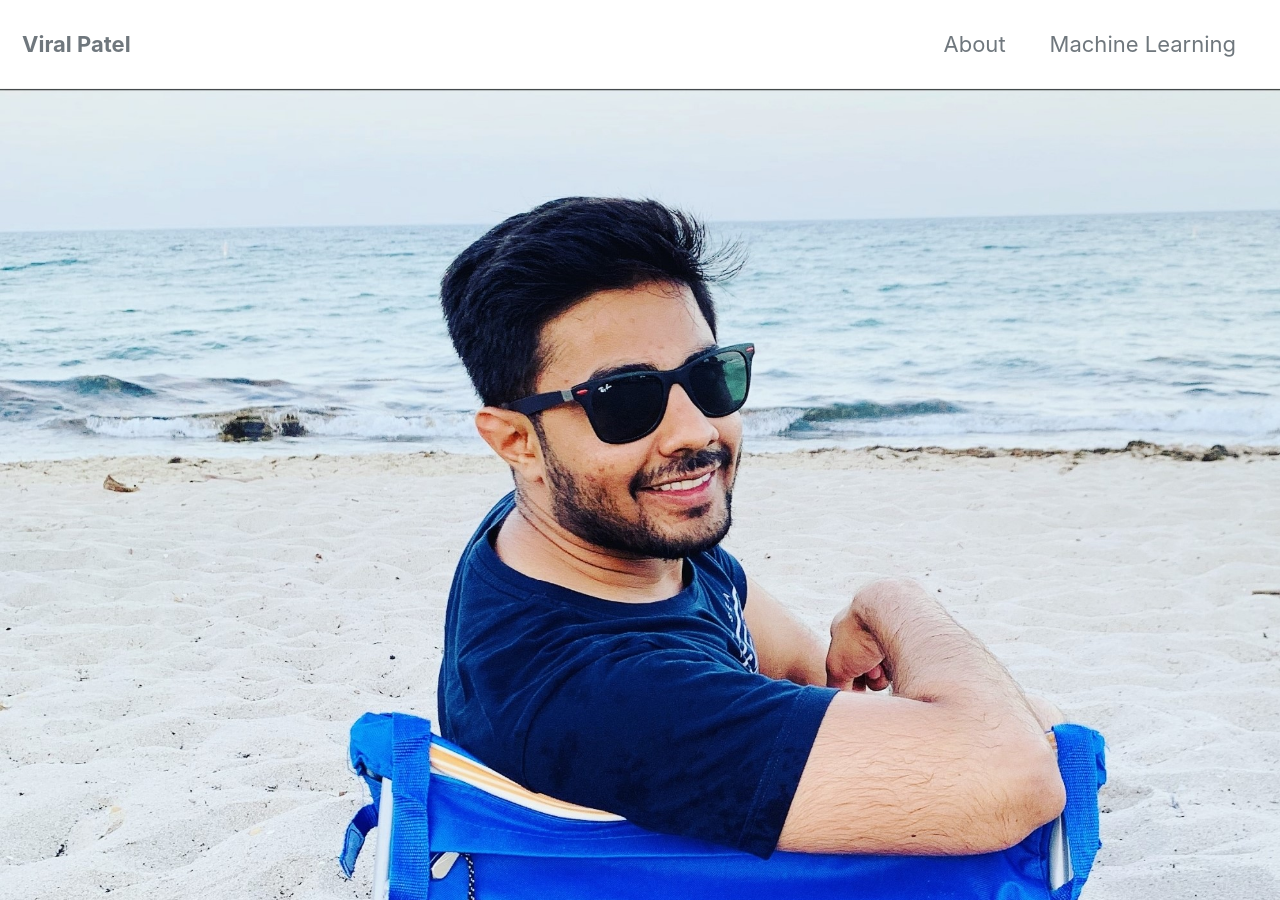
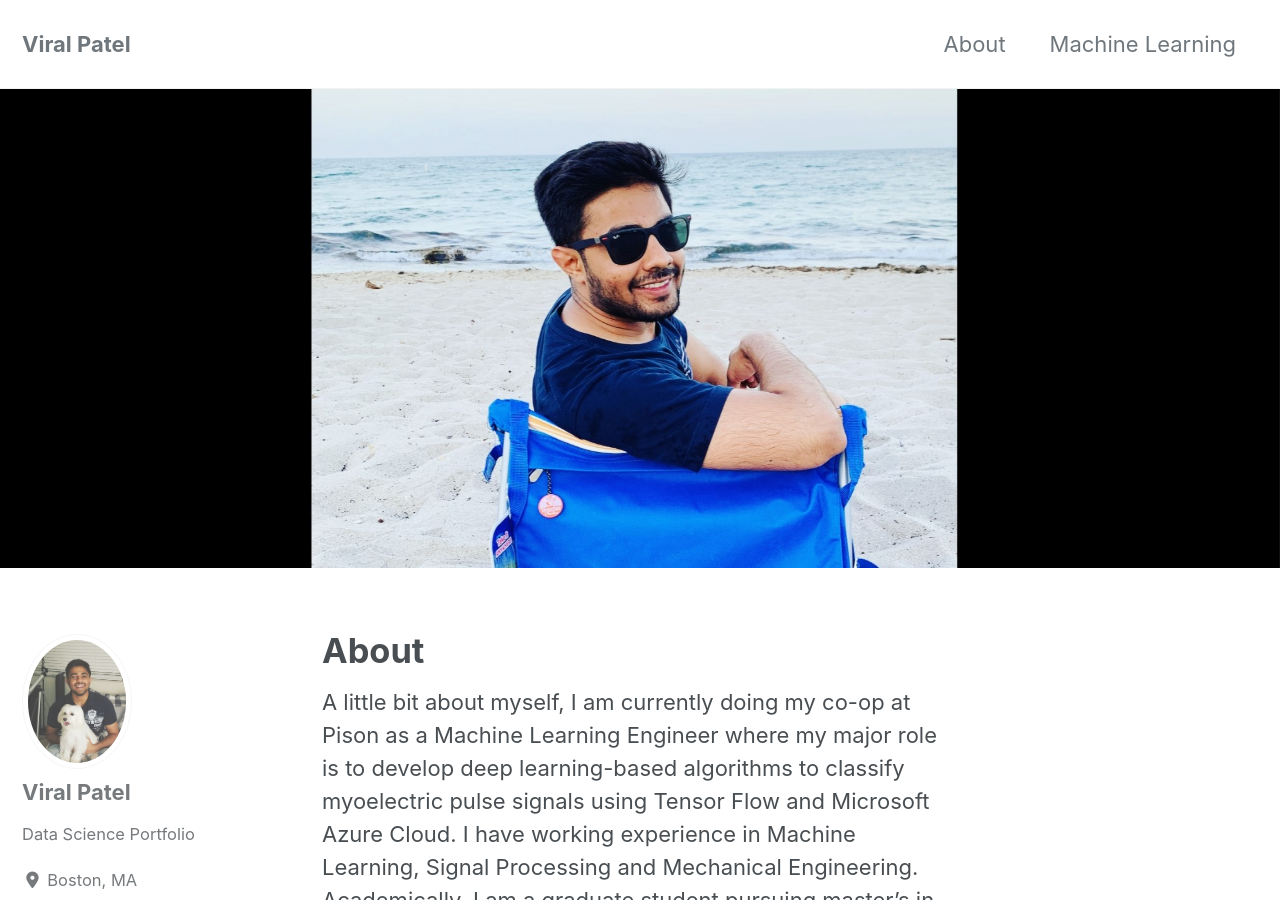
Before and after one commit to viralpatel3/viralpatel3.github.io, a Jekyll site: the page built from _pages/about.md, in a window 1280 px wide and 900 px high. Built offline with Jekyll 4.4.1, drawn with Linux system fonts in a browser that asks for light colours; cached includes are drawn as plain includes; nearby versions of some CDN libraries.

Commit message:
changing aspect ratio

```diff
--- a/_pages/about.md
+++ b/_pages/about.md
@@ -2,7 +2,7 @@
 title: "About"
 permalink: /about/
 header:
-  image: "/images/fl_resized3.jpg"
+  image: "/images/fl_resized4.jpg"
 ---
 
  A little bit about myself, I am currently doing my co-op at Pison as a Machine Learning Engineer where my major role is to develop deep learning-based algorithms to classify myoelectric pulse signals using Tensor Flow and Microsoft Azure Cloud. I have working experience in Machine Learning, Signal Processing and Mechanical Engineering.  Academically, I am a graduate student pursuing master’s in Data Science(Graduating Dec 2019) from Northeastern University. My career objective is to work as a Machine Learning Engineer in a cross functional team where projects include data preprocessing, visualization, feature transformation, modeling and real time deployment of algorithms in order to support client end goals. I love meditation, music and dogs!!
```
Also changed, not shown: images/SquarePic_20190906_11285283.jpg (added), images/fl_resized4.jpg (added).
